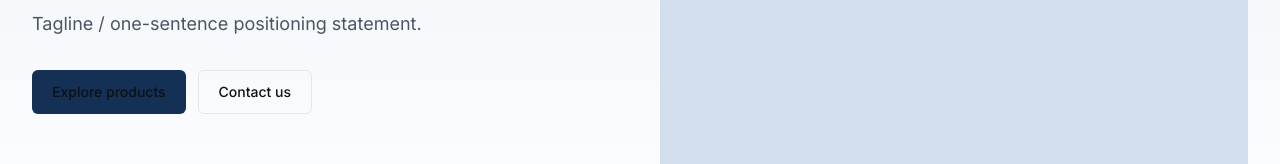
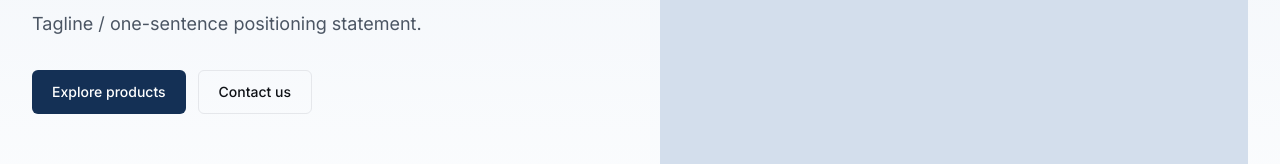
Before and after one commit to skamble2/Elvacore, a Next.js app: page / in a window 1280 px wide. Shown: the part 368-532 px from the top of the page. Built offline with nearby package versions, Linux system fonts and the light colour scheme; no server answers.

Commit message:
Scope global anchor reset to @layer base so text utilities win

```diff
--- a/src/app/globals.css
+++ b/src/app/globals.css
@@ -50,8 +50,11 @@ body {
   -webkit-font-smoothing: antialiased;
 }
 
-/* Sensible default link colour everywhere except where overridden. */
-a {
-  color: inherit;
-  text-decoration: none;
+/* Sensible default link colour everywhere except where overridden.
+   Scoped to @layer base so utilities like `text-white` win. */
+@layer base {
+  a {
+    color: inherit;
+    text-decoration: none;
+  }
 }
```
